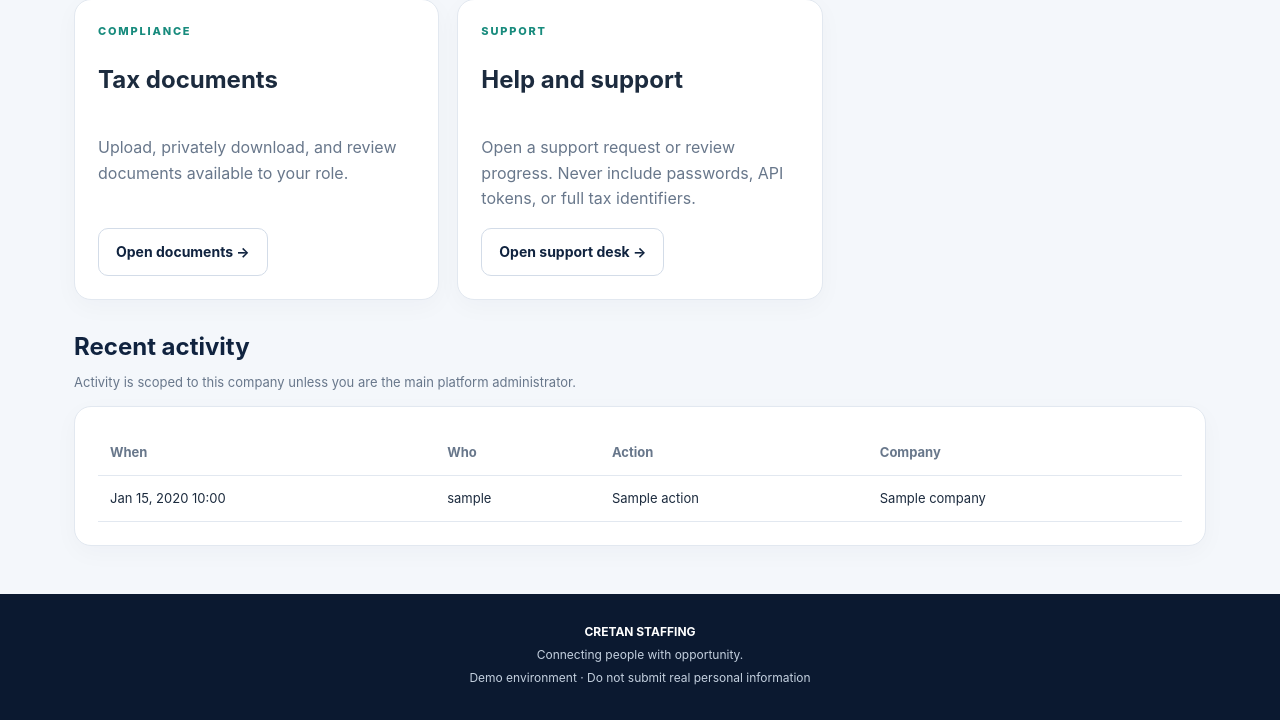
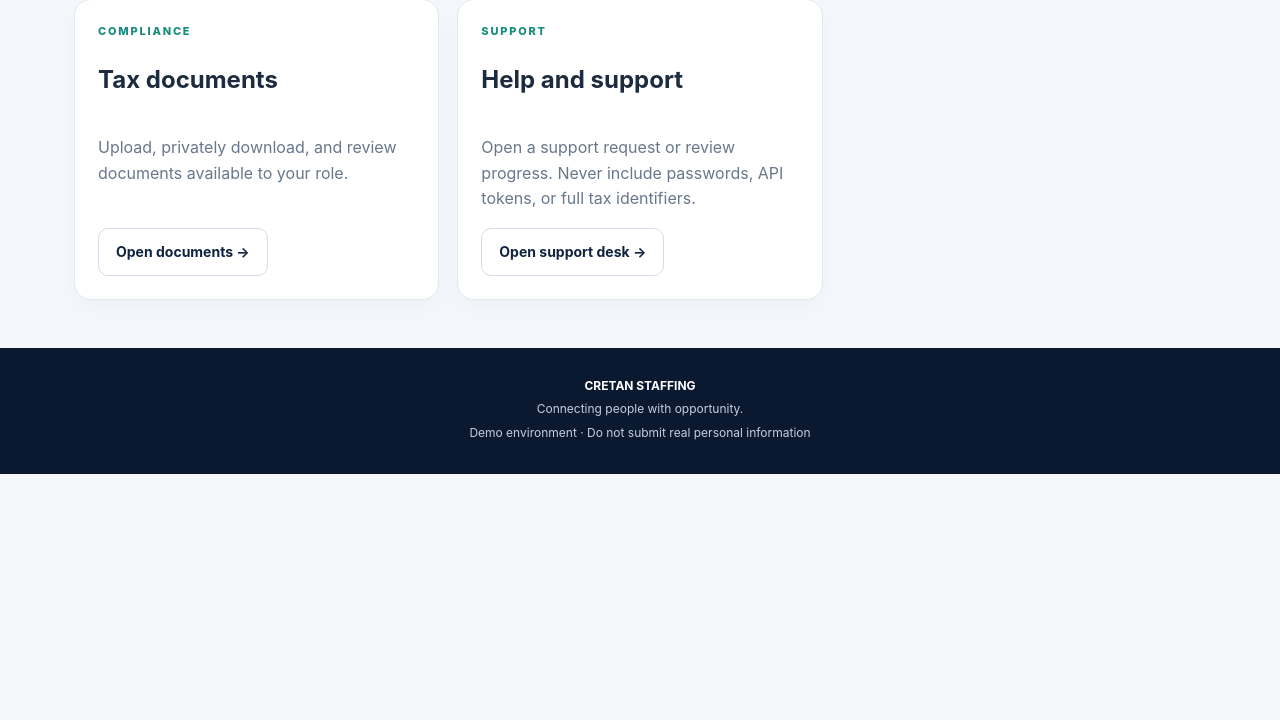
Before and after one commit to Username0ERROR/cretan-staffing, a Django app: template templates/portal/management.html in a window 1280 px wide. Shown: the part 530-1250 px from the top of the page. After the commit the page ends 1004 px from the top, so only its background shows below. Run offline with Django 5.2, Linux system fonts and the light colour scheme; the template is opened without the code that fills it: most values are stand-ins (such as "Sample title", 1, 10 or a date in 2020).

Commit message:
Keep recent activity visible only to authorized company managers and the main admin

```diff
--- a/templates/portal/management.html
+++ b/templates/portal/management.html
@@ -10,5 +10,5 @@
 <section class="panel action-card"><div class="eyebrow">Support</div><h2>Help and support</h2><p class="muted">Open a support request or review progress. Never include passwords, API tokens, or full tax identifiers.</p><a class="btn secondary" href="/manage/support-tickets/">Open support desk →</a></section>{% if can_view_audit %}<section class="panel action-card"><div class="eyebrow">Accountability</div><h2>Audit history</h2><p class="muted">Review recent administrative actions and access changes.</p><a class="btn secondary" href="{% url 'audit_log' %}">View audit log →</a></section>{% endif %}
 {% if is_master_admin %}<section class="panel action-card"><div class="eyebrow">Platform</div><h2>Create company</h2><p class="muted">Create tenant workspaces and generate company PINs.</p><a class="btn" href="{% url 'create_company' %}">New company →</a></section><section class="panel action-card"><div class="eyebrow">Support operations</div><h2>Support team</h2><p class="muted">Grant support-user or support-admin access to existing registered accounts.</p><a class="btn secondary" href="{% url 'support_management' %}">Manage support →</a></section>{% endif %}
 </div>
-<section class="subsection"><h2>Recent activity</h2><p>Activity is scoped to this company unless you are the main platform administrator.</p></section><section class="panel tablewrap"><table><thead><tr><th>When</th><th>Who</th><th>Action</th><th>Company</th></tr></thead><tbody>{% for event in recent_events %}<tr><td>{{ event.created_at|date:'M j, Y H:i' }}</td><td>{{ event.actor.username|default:'System' }}</td><td>{{ event.action }}</td><td>{{ event.company.name|default:'Platform' }}</td></tr>{% empty %}<tr><td colspan="4">No activity recorded yet.</td></tr>{% endfor %}</tbody></table></section>
+{% if can_view_audit %}<section class="subsection"><h2>Recent activity</h2><p>Activity is scoped to this company unless you are the main platform administrator.</p></section><section class="panel tablewrap"><table><thead><tr><th>When</th><th>Who</th><th>Action</th><th>Company</th></tr></thead><tbody>{% for event in recent_events %}<tr><td>{{ event.created_at|date:'M j, Y H:i' }}</td><td>{{ event.actor.username|default:'System' }}</td><td>{{ event.action }}</td><td>{{ event.company.name|default:'Platform' }}</td></tr>{% empty %}<tr><td colspan="4">No activity recorded yet.</td></tr>{% endfor %}</tbody></table></section>{% endif %}
 {% endblock %}
```
